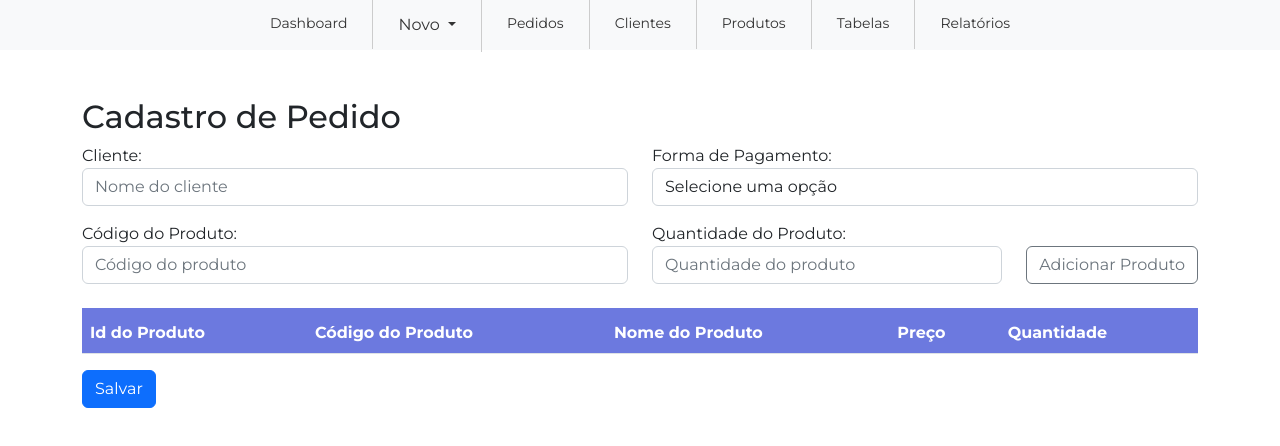
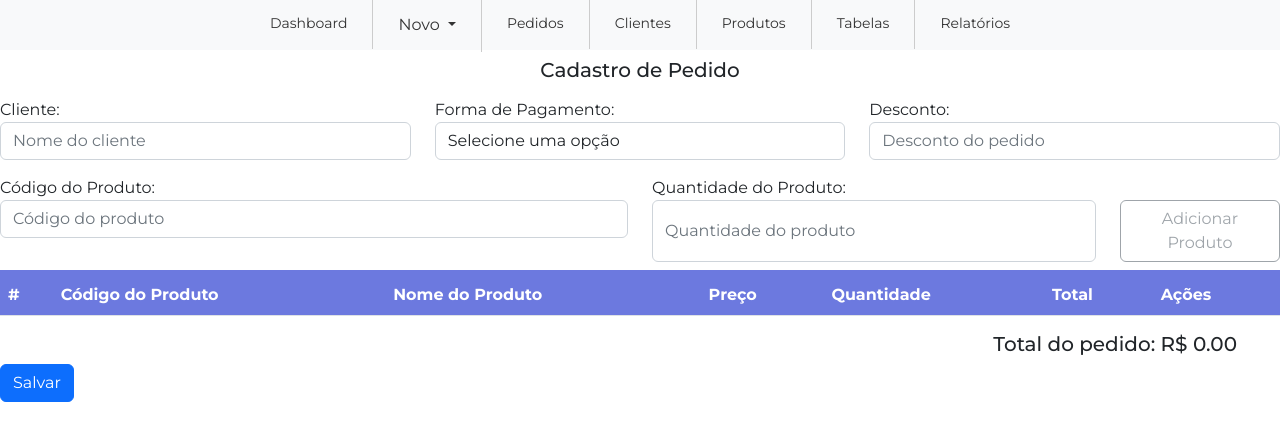
Before and after one commit to rodrigowitt/ErpWeb, an Angular app in the folder Frontend/erpWebapp/: page /pedidos/novo in a window 1280 px wide. Shown: the top 446 px of the page. Built offline with nearby package versions, Linux system fonts and the light colour scheme.

Commit message:
adição: página de itens de pedido completamente funcional e adicionando itens a lista e enviando para a api a capa do pedido

```diff
--- a/Frontend/erpWebapp/src/app/components/pedidos/pedidos.component.css
+++ b/Frontend/erpWebapp/src/app/components/pedidos/pedidos.component.css
@@ -39,7 +39,7 @@
   .row{
     margin-left: 25vh;
   }
-  .deletar{
+.deletar{
     color: #F44336;
     font-size: 1.3rem;
 }
--- a/Frontend/erpWebapp/src/app/components/pedidos/pedidos.component.html
+++ b/Frontend/erpWebapp/src/app/components/pedidos/pedidos.component.html
@@ -1,3 +1,5 @@
+<div class="container"></div>
+
 <div class="titulos">
     <h2 class="mt-4">Pedidos</h2>
 </div>
--- a/Frontend/erpWebapp/src/app/pagina-pedidos/pagina-pedidos.component.css
+++ b/Frontend/erpWebapp/src/app/pagina-pedidos/pagina-pedidos.component.css
@@ -26,3 +26,30 @@
 .table-striped tbody tr:nth-of-type(even) {
     background-color: white;
   }
+.mensagem {
+    color: red;
+    font-weight: bold;
+  }
+.totalpedido{
+  text-align: right;
+  margin-right: 43px;
+}
+.deletar{
+  color: #F44336;
+  font-size: 1.3rem;
+}
+.editar{
+color: #FFC107;
+font-size: 1.3rem;
+}
+.table td a:nth-child(n+2) {
+  margin-left: 15px;
+}
+.adicionar{
+  width: 20vh;
+}
+.disabled {
+  pointer-events: none;
+  opacity: 0.5;
+  cursor: not-allowed;
+}
--- a/Frontend/erpWebapp/src/app/pagina-pedidos/pagina-pedidos.component.html
+++ b/Frontend/erpWebapp/src/app/pagina-pedidos/pagina-pedidos.component.html
@@ -1,11 +1,11 @@
-<div class="container mt-5">
-  <h2>Cadastro de Pedido</h2>
-  <form #addForm="ngForm" class="row">
-      <div class="form-group col-md-6">
+<div class="mt-2">
+  <h5 class="text-center">Cadastro de Pedido</h5>
+  <form #addForm="ngForm" class="row mt-3" (ngSubmit)="onAddPedido(addForm)">
+      <div class="form-group col-md-4">
           <label for="cliente">Cliente:</label>
           <input type="text" ngModel name="cliente" class="form-control" id="cliente" placeholder="Nome do cliente">
       </div>
-      <div class="form-group col-md-6">
+      <div class="form-group col-md-4">
           <label for="formaPagamento">Forma de Pagamento:</label>
           <select class="form-control" id="forma_pagamento" ngModel name="forma_pagamento" required>
               <option value="" disabled selected hidden>Selecione uma opção</option>
@@ -15,49 +15,67 @@
               <option value="PIX">PIX</option>
           </select>
       </div>
+      <div class="form-group col-md-4">
+        <label for="desconto">Desconto:</label>
+        <input type="text" ngModel name="desconto" class="form-control" id="desconto" placeholder="Desconto do pedido">
+    </div>
+    <input type="hidden" [(ngModel)]="totalPedido" name="total" />
+
       <div class="form-group colunapreco col mt-3">
         <label for="codigoProduto">Código do Produto:</label>
         <div class="input-group">
             <input type="text" [(ngModel)]="codigoProduto" class="form-control" id="codigoProduto" name="codigoProduto" placeholder="Código do produto">
         </div>
+        <div *ngIf="produtoNaoEncontrado" class="mensagem mt-2">Produto não encontrado</div>
     </div>
     <div class="form-group colunapreco col mt-3 ">
       <label for="codigoProduto">Quantidade do Produto:</label>
       <div class="input-group">
-          <input type="text" [(ngModel)]="quantidadeProduto" class="form-control" id="codigoProduto" name="quantidadeProduto" placeholder="Quantidade do produto">
+          <input type="text" [(ngModel)]="quantidadeProduto" class="form-control" id="quantidadeProduto" name="quantidadeProduto" placeholder="Quantidade do produto">
                   <div class="input-group-append">
-                <button class="btn btn-outline-secondary" type="button" (click)="adicionarProduto()">Adicionar Produto</button>
+                <button class="btn btn-outline-secondary adicionar" type="button" [disabled]="!codigoProduto || !quantidadeProduto || quantidadeProduto <= 0"   (click)="adicionarProduto()">{{ editandoItem ? 'Editar Produto' : 'Adicionar Produto' }}</button>
             </div>
         </div>
   </div>
 
     <div class="form-group col-md-12">
-        <table class="table table-striped mt-4">
+        <table class="table table-striped mt-2">
           <thead>
             <tr>
-              <th>Id do Produto</th>
+              <th>#</th>
               <th>Código do Produto</th>
               <th>Nome do Produto</th>
               <th>Preço</th>
               <th>Quantidade</th>
+              <th>Total</th>
+              <th>Ações</th>
             </tr>
           </thead>
           <tbody>
-            <tr *ngFor="let item of produtoslista">
+            <tr *ngFor="let item of produtoslista ; let i = index">
               <ng-container *ngIf="produtoValido(item.produto)">
-                <td>{{ item.produto.produtoid }}</td>
+                <td>{{ i + 1}}</td>
                 <td>{{ item.produto.codigo }}</td>
                 <td>{{ item.produto.nome }}</td>
-                <td>{{ item.produto.preco }}</td>
+                <td>{{ 'R$ ' + (item.produto.preco | number:'1.2-2') }}</td>
                 <td>{{ item.quantidade }}</td>
+                <td>{{ 'R$ ' + (item.quantidade * item.produto.preco | number:'1.2-2')}}</td>
+                <td><a href="#" class="editar" data-toggle="modal" [ngClass]="{ 'disabled': editandoItem }" (click)="editarItem(i)"  ><i class="material-icons fa fa-pencil icone" data-toggle="tooltip" title="Editar" ></i></a>
+                  <a href="#" class="deletar" (click)="removerItemPedido(item)" [ngClass]="{ 'disabled': editandoItem }"data-toggle="modal"><i class="fa-solid fa-trash icone" data-toggle="tooltip" title="Deletar"></i></a></td>
               </ng-container>
             </tr>
           </tbody>
 
         </table>
       </div>
+        <div class="form-group">
+          <h5 class="totalpedido">{{'Total do pedido: R$  ' + (calcularTotalPedido() | number:'1.2-2') }}</h5>
+        </div>
 
-      <div class="form-group col-md-12">
+
+
+
+      <div class="form-group">
           <button type="submit" id="add-ped-form" class="btn btn-primary">Salvar</button>
       </div>
   </form>
--- a/Frontend/erpWebapp/src/app/pagina-pedidos/pagina-pedidos.component.ts
+++ b/Frontend/erpWebapp/src/app/pagina-pedidos/pagina-pedidos.component.ts
@@ -19,14 +19,22 @@ export class PaginaPedidosComponent {
   public itens: ItensPedidos[] = [];
   private apiServerUrl = environment.apiBaseUrl;
   codigoProduto!: string;
-  quantidadeProduto!: string;
+  quantidadeProduto!: number | any;
   public produtoslista: any[] = []
-  quantidade!:string
+  produtoNaoEncontrado: boolean = false;
+  editandoItem: boolean = false;
+  indiceItemEditando: number = -1;
+  totalPedido!: number;
+
 
   constructor (private pedidoService: PedidosService, private produtosService : ProdutosService, private http: HttpClient){};
 
   ngOnInit(): void {
    }
+
+   ngAfterViewInit() {
+    this.calcularTotalPedido();
+  }
 
 
    public getProdutos():void{
@@ -41,24 +49,93 @@ export class PaginaPedidosComponent {
       )
 }
 
+public onAddPedido(addForm: NgForm): void {
+  const total = this.calcularTotalPedido();
+  const pedido = { ...addForm.value,  total};
+  document.getElementById('add-ped-form')?.click();
+  this.pedidoService.addPedido(pedido).subscribe(
+    (response: Pedidos) => {
+      console.log(response)
+      addForm.reset();
+      location.reload();
+    },
+    (error: HttpErrorResponse) => {
+      alert(error.message)
+    }
+  )
+}
+
 async adicionarProduto() {
+  if (this.indiceItemEditando !== -1) {
+    const produto  : any = await this.http.get<Produtos>(`${this.apiServerUrl}produto/${this.codigoProduto}`).toPromise();
+    if (produto && Object.keys(produto).length > 0){
+      const itemEditando = this.produtoslista[this.indiceItemEditando];
+      itemEditando.produto.codigo = this.codigoProduto;
+      itemEditando.produto = produto;
+      itemEditando.quantidade = this.quantidadeProduto;
+      this.codigoProduto = '';
+      this.quantidadeProduto = '';
+      this.indiceItemEditando = -1;
+      this.editandoItem = false;
+      this.produtoNaoEncontrado = false;
+    }else{
+      this.produtoNaoEncontrado = true;
+    }
+
+  }else{
   try {
-    console.log("O produto é: " + this.codigoProduto);
-    const produto = await this.http.get<Produtos>(`${this.apiServerUrl}produto/${this.codigoProduto}`).toPromise();
-    if (produto) {
+    const produto  : any = await this.http.get<Produtos>(`${this.apiServerUrl}produto/${this.codigoProduto}`).toPromise();
+    if (produto && Object.keys(produto).length > 0 && this.quantidadeProduto != 0 && this.quantidadeProduto != '' && this.quantidadeProduto != undefined) {
       this.produtoslista.push({ produto: produto, quantidade: this.quantidadeProduto });
+      this.codigoProduto = '';
+      this.quantidadeProduto = '';
+      this.produtoNaoEncontrado = false;
     } else {
-      console.error('Produto não encontrado.');
+      this.produtoNaoEncontrado = true;
     }
-  } catch (error) {
-    console.error('Erro ao obter produto:', error);
+  } catch (error: any) {
+    if (!(error instanceof HttpErrorResponse) || error.status !== 404) {
+      console.error('Erro ao obter produto:', error);
+    }
+    this.produtoNaoEncontrado = true;
   }
-}
+
+}}
 
 
 produtoValido(produto: Produtos | any): boolean {
   return produto && produto.produtoid && produto.codigo && produto.nome && produto.preco
 }
 
+calcularTotalPedido(): number {
+  const total = this.produtoslista.reduce((total, item) => {
+    if (this.produtoValido(item.produto)) {
+      total += item.quantidade * item.produto.preco;
+    }
+    return total;
+  }, 0);
+  return + total.toFixed(2);
+}
+
+removerItemPedido(item: any) {
+  const index = this.produtoslista.indexOf(item);
+  if (index !== -1) {
+    this.produtoslista.splice(index, 1);
+  }
+  this.codigoProduto = '';
+  this.quantidadeProduto = '';
+  this.editandoItem = false;
+}
+
+editarItem(indice: number) {
+  const itemEditando = this.produtoslista[indice];
+  this.codigoProduto = itemEditando.produto.produtoid;
+  this.quantidadeProduto = itemEditando.quantidade;
+  this.indiceItemEditando = indice;
+  this.editandoItem = true
+}
+
+
+
 
 }
```
